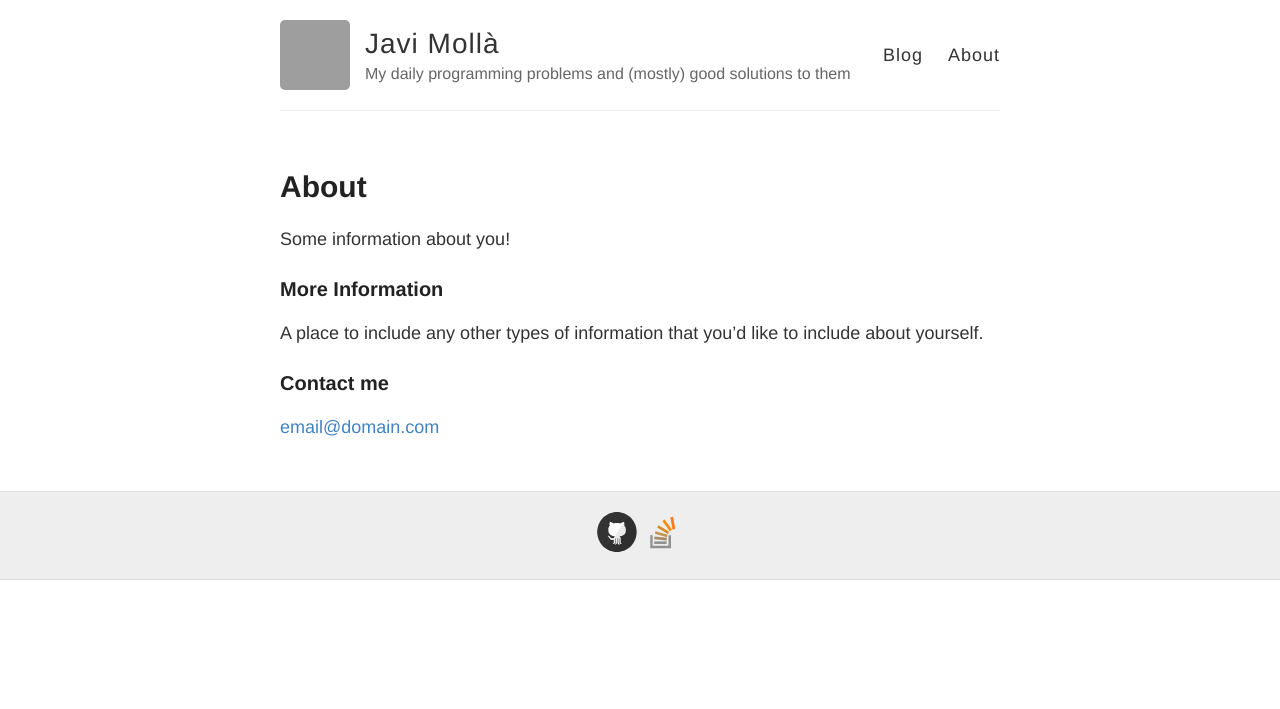
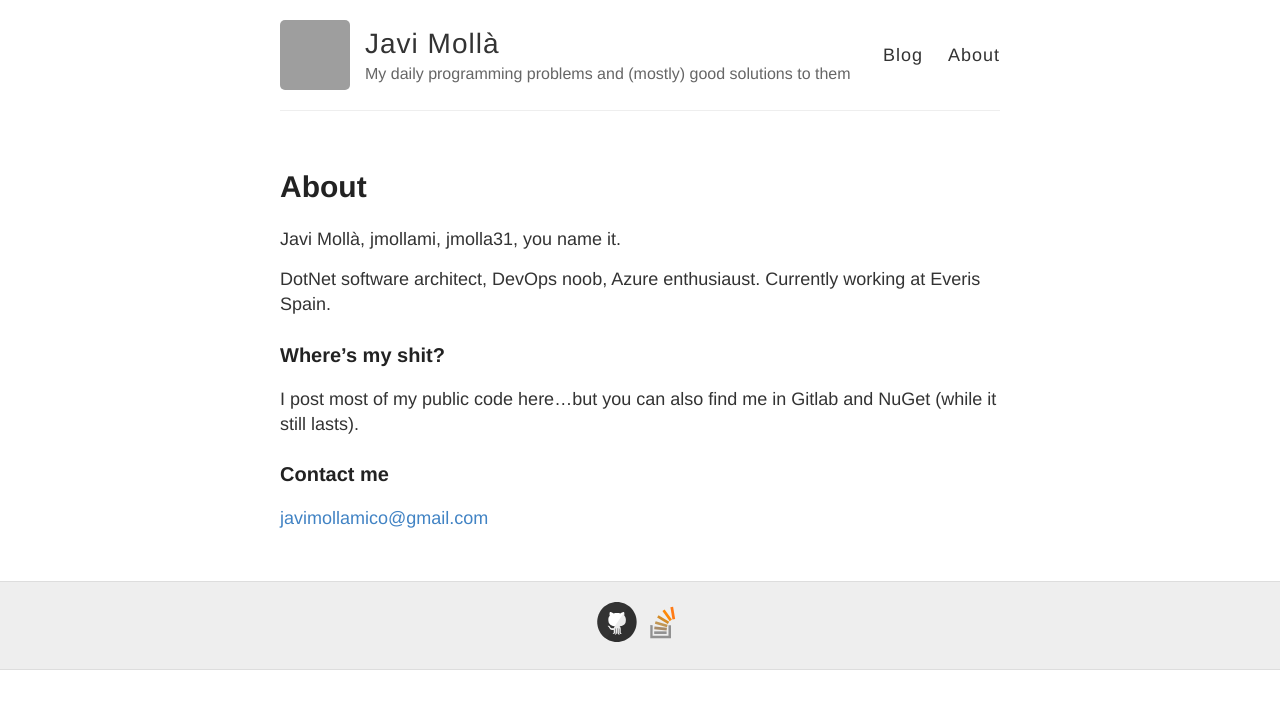
Before and after one commit to jmolla31/jmolla31.github.io, a Jekyll site: the page built from about.md, in a window 1280 px wide. Shown: the top 709 px of the page. Built offline with Jekyll 4.4.1, drawn with Linux system fonts in a browser that asks for light colours; grey boxes are pictures that could not be loaded.

Commit message:
Update about.md

```diff
--- a/about.md
+++ b/about.md
@@ -4,12 +4,14 @@ title: About
 permalink: /about/
 ---
 
-Some information about you!
+Javi Mollà, jmollami, jmolla31, you name it.
 
-### More Information
+DotNet software architect, DevOps noob, Azure enthusiaust. Currently working at Everis Spain.
 
-A place to include any other types of information that you'd like to include about yourself.
+### Where's my shit?
+
+I post most of my public code here...but you can also find me in Gitlab and NuGet (while it still lasts).
 
 ### Contact me
 
-[email@domain.com](mailto:email@domain.com)
+[javimollamico@gmail.com](mailto:javimollamico@gmail.com)
```
